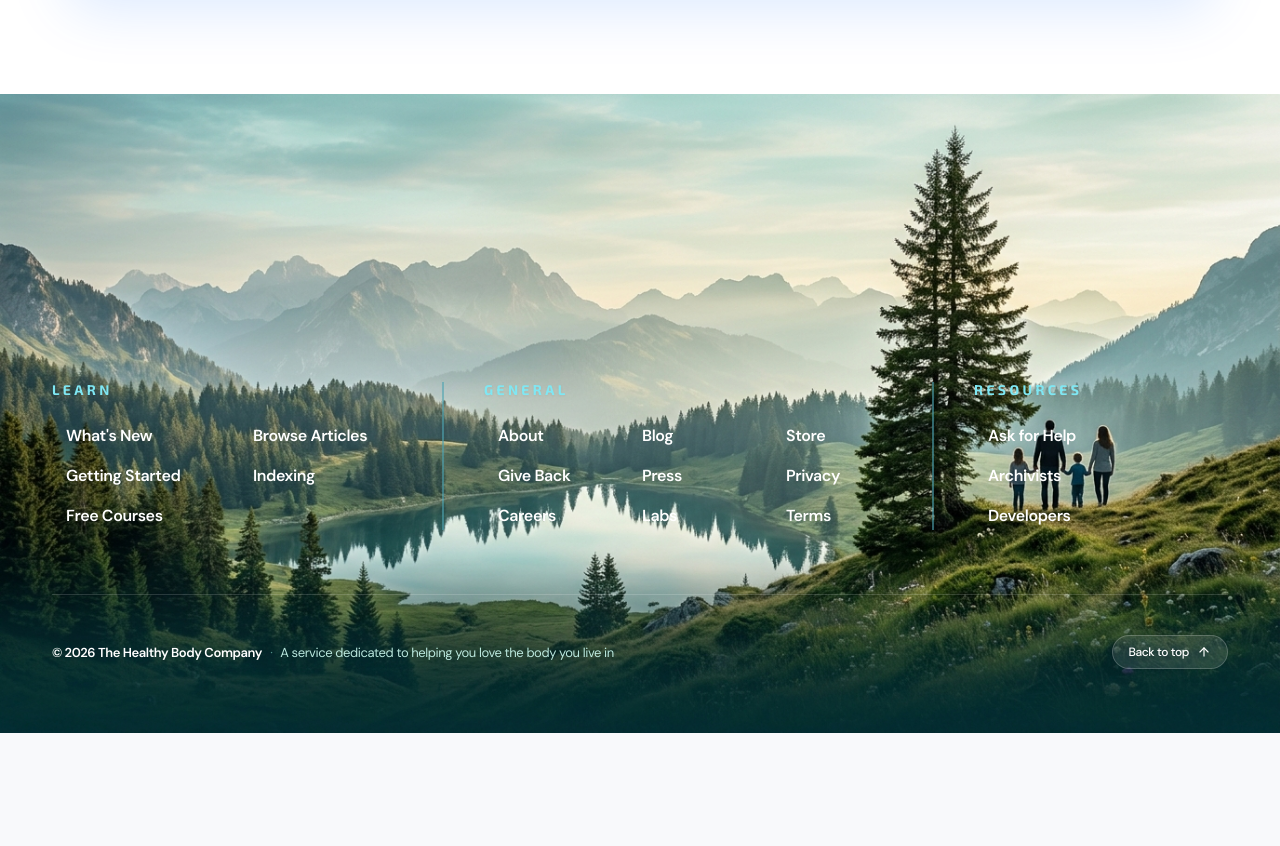
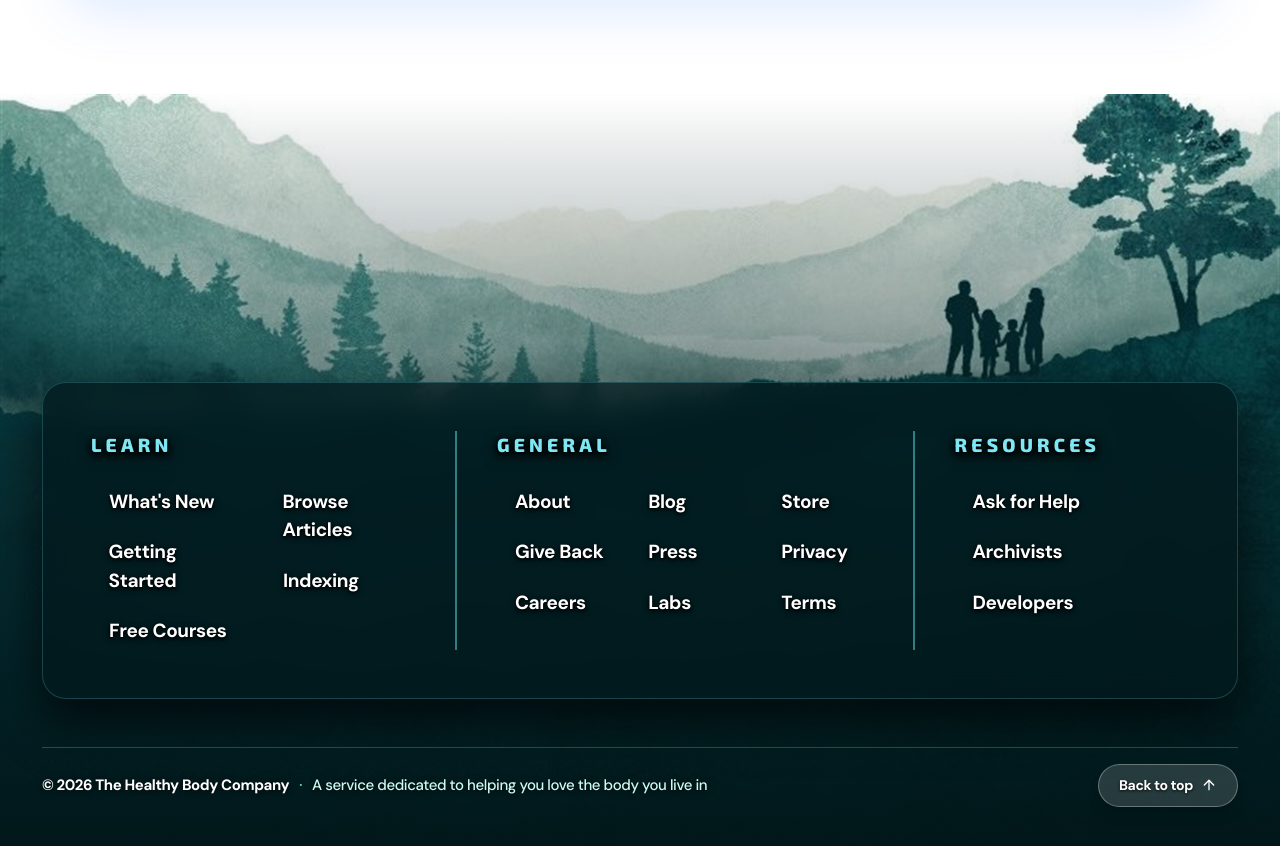
Before and after one commit to Dark-97o/JobGen-HealthyBody, a React (Vite) app: page / in a window 1280 px wide. Shown: the part 8428-9274 px from the top of the page. Before the commit the page ends 9161 px from the top, so only its background shows below. Built offline with nearby package versions, Linux system fonts and the light colour scheme.

Commit message:
Restore original footer photo, boost font size, and add rich shading scrim and text shadows for high contrast

```diff
--- a/src/components/Footer.tsx
+++ b/src/components/Footer.tsx
@@ -24,25 +24,33 @@ export const Footer: React.FC<FooterProps> = ({ onSelectTab, onOpenBooking }) =>
         style={{ backgroundImage: `url('/images/footer-landscape-hd.jpg')` }}
       />
 
+      {/* Atmospheric Shading Gradient to Guarantee Maximum Legibility */}
+      <div className="absolute inset-0 bg-gradient-to-b from-transparent via-[#032025]/60 to-[#011417]/95 pointer-events-none" />
+
       {/* Content Container */}
-      <div className="relative z-10 max-w-[1240px] mx-auto px-6 sm:px-8 space-y-12 sm:space-y-16">
-        {/* Navigation Columns Grid with High-Visibility Lines & Interactive Buttons */}
+      <div className="relative z-10 max-w-[1260px] mx-auto px-6 sm:px-8 space-y-10 sm:space-y-12">
+        {/* Navigation Shaded Scrim Card Container */}
+        <div className="rounded-2xl sm:rounded-3xl bg-[#02181d]/75 backdrop-blur-md p-6 sm:p-8 md:p-10 lg:p-12 border border-[#4EA3B0]/30 shadow-[0_20px_50px_rgba(0,0,0,0.7)]">
           <div className="grid grid-cols-1 md:grid-cols-12 gap-8 lg:gap-0">
             {/* 1. LEARN (2 Sub-Columns) */}
-          <div className="md:col-span-12 lg:col-span-4 lg:pr-10 lg:border-r-2 lg:border-[#4EA3B0]/60">
-            <h3 className="text-xs sm:text-[14px] font-bold uppercase tracking-[0.24em] text-[#7FE7F3] mb-6 drop-shadow-sm">
+            <div className="md:col-span-12 lg:col-span-4 lg:pr-10 lg:border-r-2 lg:border-[#5CE1E6]/50">
+              <h3
+                className="text-[17px] sm:text-[18px] md:text-[19px] font-extrabold uppercase tracking-[0.22em] text-[#7FE7F3] mb-6 drop-shadow-[0_2px_6px_rgba(0,0,0,0.95)]"
+                style={{ textShadow: '0 2px 8px rgba(0,0,0,0.9), 0 1px 3px rgba(0,0,0,1)' }}
+              >
                 LEARN
               </h3>
               <div className="grid grid-cols-2 gap-x-6 gap-y-4">
                 <div>
-                <ul className="space-y-3">
+                  <ul className="space-y-3.5">
                     <li>
                       <button
                         type="button"
                         onClick={() => navigate('blog')}
-                      className="group flex items-center gap-2 text-white hover:text-[#5CE1E6] font-semibold text-[15px] sm:text-[16px] transition-all duration-200 hover:translate-x-1 text-left py-0.5"
+                        className="group flex items-center gap-2.5 text-white hover:text-[#5CE1E6] font-bold text-[17px] sm:text-[18px] md:text-[19px] transition-all duration-200 hover:translate-x-1 text-left py-1 px-2 -mx-2 rounded-lg hover:bg-white/10"
+                        style={{ textShadow: '0 2px 6px rgba(0,0,0,0.9), 0 1px 3px rgba(0,0,0,1)' }}
                       >
-                      <span className="w-1.5 h-1.5 rounded-full bg-[#5CE1E6] opacity-0 group-hover:opacity-100 transition-opacity" />
+                        <span className="w-2 h-2 rounded-full bg-[#5CE1E6] opacity-0 group-hover:opacity-100 transition-opacity" />
                         <span>What's New</span>
                       </button>
                     </li>
@@ -53,9 +61,10 @@ export const Footer: React.FC<FooterProps> = ({ onSelectTab, onOpenBooking }) =>
                           if (onOpenBooking) onOpenBooking();
                           else navigate('services');
                         }}
-                      className="group flex items-center gap-2 text-white hover:text-[#5CE1E6] font-semibold text-[15px] sm:text-[16px] transition-all duration-200 hover:translate-x-1 text-left py-0.5"
+                        className="group flex items-center gap-2.5 text-white hover:text-[#5CE1E6] font-bold text-[17px] sm:text-[18px] md:text-[19px] transition-all duration-200 hover:translate-x-1 text-left py-1 px-2 -mx-2 rounded-lg hover:bg-white/10"
+                        style={{ textShadow: '0 2px 6px rgba(0,0,0,0.9), 0 1px 3px rgba(0,0,0,1)' }}
                       >
-                      <span className="w-1.5 h-1.5 rounded-full bg-[#5CE1E6] opacity-0 group-hover:opacity-100 transition-opacity" />
+                        <span className="w-2 h-2 rounded-full bg-[#5CE1E6] opacity-0 group-hover:opacity-100 transition-opacity" />
                         <span>Getting Started</span>
                       </button>
                     </li>
@@ -66,23 +75,25 @@ export const Footer: React.FC<FooterProps> = ({ onSelectTab, onOpenBooking }) =>
                           if (onOpenBooking) onOpenBooking();
                           else navigate('services');
                         }}
-                      className="group flex items-center gap-2 text-white hover:text-[#5CE1E6] font-semibold text-[15px] sm:text-[16px] transition-all duration-200 hover:translate-x-1 text-left py-0.5"
+                        className="group flex items-center gap-2.5 text-white hover:text-[#5CE1E6] font-bold text-[17px] sm:text-[18px] md:text-[19px] transition-all duration-200 hover:translate-x-1 text-left py-1 px-2 -mx-2 rounded-lg hover:bg-white/10"
+                        style={{ textShadow: '0 2px 6px rgba(0,0,0,0.9), 0 1px 3px rgba(0,0,0,1)' }}
                       >
-                      <span className="w-1.5 h-1.5 rounded-full bg-[#5CE1E6] opacity-0 group-hover:opacity-100 transition-opacity" />
+                        <span className="w-2 h-2 rounded-full bg-[#5CE1E6] opacity-0 group-hover:opacity-100 transition-opacity" />
                         <span>Free Courses</span>
                       </button>
                     </li>
                   </ul>
                 </div>
                 <div>
-                <ul className="space-y-3">
+                  <ul className="space-y-3.5">
                     <li>
                       <button
                         type="button"
                         onClick={() => navigate('blog')}
-                      className="group flex items-center gap-2 text-white hover:text-[#5CE1E6] font-semibold text-[15px] sm:text-[16px] transition-all duration-200 hover:translate-x-1 text-left py-0.5"
+                        className="group flex items-center gap-2.5 text-white hover:text-[#5CE1E6] font-bold text-[17px] sm:text-[18px] md:text-[19px] transition-all duration-200 hover:translate-x-1 text-left py-1 px-2 -mx-2 rounded-lg hover:bg-white/10"
+                        style={{ textShadow: '0 2px 6px rgba(0,0,0,0.9), 0 1px 3px rgba(0,0,0,1)' }}
                       >
-                      <span className="w-1.5 h-1.5 rounded-full bg-[#5CE1E6] opacity-0 group-hover:opacity-100 transition-opacity" />
+                        <span className="w-2 h-2 rounded-full bg-[#5CE1E6] opacity-0 group-hover:opacity-100 transition-opacity" />
                         <span>Browse Articles</span>
                       </button>
                     </li>
@@ -90,9 +101,10 @@ export const Footer: React.FC<FooterProps> = ({ onSelectTab, onOpenBooking }) =>
                       <button
                         type="button"
                         onClick={() => navigate('services')}
-                      className="group flex items-center gap-2 text-white hover:text-[#5CE1E6] font-semibold text-[15px] sm:text-[16px] transition-all duration-200 hover:translate-x-1 text-left py-0.5"
+                        className="group flex items-center gap-2.5 text-white hover:text-[#5CE1E6] font-bold text-[17px] sm:text-[18px] md:text-[19px] transition-all duration-200 hover:translate-x-1 text-left py-1 px-2 -mx-2 rounded-lg hover:bg-white/10"
+                        style={{ textShadow: '0 2px 6px rgba(0,0,0,0.9), 0 1px 3px rgba(0,0,0,1)' }}
                       >
-                      <span className="w-1.5 h-1.5 rounded-full bg-[#5CE1E6] opacity-0 group-hover:opacity-100 transition-opacity" />
+                        <span className="w-2 h-2 rounded-full bg-[#5CE1E6] opacity-0 group-hover:opacity-100 transition-opacity" />
                         <span>Indexing</span>
                       </button>
                     </li>
@@ -102,20 +114,24 @@ export const Footer: React.FC<FooterProps> = ({ onSelectTab, onOpenBooking }) =>
             </div>
 
             {/* 2. GENERAL (3 Sub-Columns) */}
-          <div className="md:col-span-12 lg:col-span-5 lg:px-10 lg:border-r-2 lg:border-[#4EA3B0]/60">
-            <h3 className="text-xs sm:text-[14px] font-bold uppercase tracking-[0.24em] text-[#7FE7F3] mb-6 drop-shadow-sm">
+            <div className="md:col-span-12 lg:col-span-5 lg:px-10 lg:border-r-2 lg:border-[#5CE1E6]/50">
+              <h3
+                className="text-[17px] sm:text-[18px] md:text-[19px] font-extrabold uppercase tracking-[0.22em] text-[#7FE7F3] mb-6 drop-shadow-[0_2px_6px_rgba(0,0,0,0.95)]"
+                style={{ textShadow: '0 2px 8px rgba(0,0,0,0.9), 0 1px 3px rgba(0,0,0,1)' }}
+              >
                 GENERAL
               </h3>
               <div className="grid grid-cols-3 gap-x-6 gap-y-4">
                 <div>
-                <ul className="space-y-3">
+                  <ul className="space-y-3.5">
                     <li>
                       <button
                         type="button"
                         onClick={() => navigate('about')}
-                      className="group flex items-center gap-2 text-white hover:text-[#5CE1E6] font-semibold text-[15px] sm:text-[16px] transition-all duration-200 hover:translate-x-1 text-left py-0.5"
+                        className="group flex items-center gap-2.5 text-white hover:text-[#5CE1E6] font-bold text-[17px] sm:text-[18px] md:text-[19px] transition-all duration-200 hover:translate-x-1 text-left py-1 px-2 -mx-2 rounded-lg hover:bg-white/10"
+                        style={{ textShadow: '0 2px 6px rgba(0,0,0,0.9), 0 1px 3px rgba(0,0,0,1)' }}
                       >
-                      <span className="w-1.5 h-1.5 rounded-full bg-[#5CE1E6] opacity-0 group-hover:opacity-100 transition-opacity" />
+                        <span className="w-2 h-2 rounded-full bg-[#5CE1E6] opacity-0 group-hover:opacity-100 transition-opacity" />
                         <span>About</span>
                       </button>
                     </li>
@@ -123,9 +139,10 @@ export const Footer: React.FC<FooterProps> = ({ onSelectTab, onOpenBooking }) =>
                       <button
                         type="button"
                         onClick={() => navigate('services')}
-                      className="group flex items-center gap-2 text-white hover:text-[#5CE1E6] font-semibold text-[15px] sm:text-[16px] transition-all duration-200 hover:translate-x-1 text-left py-0.5"
+                        className="group flex items-center gap-2.5 text-white hover:text-[#5CE1E6] font-bold text-[17px] sm:text-[18px] md:text-[19px] transition-all duration-200 hover:translate-x-1 text-left py-1 px-2 -mx-2 rounded-lg hover:bg-white/10"
+                        style={{ textShadow: '0 2px 6px rgba(0,0,0,0.9), 0 1px 3px rgba(0,0,0,1)' }}
                       >
-                      <span className="w-1.5 h-1.5 rounded-full bg-[#5CE1E6] opacity-0 group-hover:opacity-100 transition-opacity" />
+                        <span className="w-2 h-2 rounded-full bg-[#5CE1E6] opacity-0 group-hover:opacity-100 transition-opacity" />
                         <span>Give Back</span>
                       </button>
                     </li>
@@ -133,23 +150,25 @@ export const Footer: React.FC<FooterProps> = ({ onSelectTab, onOpenBooking }) =>
                       <button
                         type="button"
                         onClick={() => navigate('careers')}
-                      className="group flex items-center gap-2 text-white hover:text-[#5CE1E6] font-semibold text-[15px] sm:text-[16px] transition-all duration-200 hover:translate-x-1 text-left py-0.5"
+                        className="group flex items-center gap-2.5 text-white hover:text-[#5CE1E6] font-bold text-[17px] sm:text-[18px] md:text-[19px] transition-all duration-200 hover:translate-x-1 text-left py-1 px-2 -mx-2 rounded-lg hover:bg-white/10"
+                        style={{ textShadow: '0 2px 6px rgba(0,0,0,0.9), 0 1px 3px rgba(0,0,0,1)' }}
                       >
-                      <span className="w-1.5 h-1.5 rounded-full bg-[#5CE1E6] opacity-0 group-hover:opacity-100 transition-opacity" />
+                        <span className="w-2 h-2 rounded-full bg-[#5CE1E6] opacity-0 group-hover:opacity-100 transition-opacity" />
                         <span>Careers</span>
                       </button>
                     </li>
                   </ul>
                 </div>
                 <div>
-                <ul className="space-y-3">
+                  <ul className="space-y-3.5">
                     <li>
                       <button
                         type="button"
                         onClick={() => navigate('blog')}
-                      className="group flex items-center gap-2 text-white hover:text-[#5CE1E6] font-semibold text-[15px] sm:text-[16px] transition-all duration-200 hover:translate-x-1 text-left py-0.5"
+                        className="group flex items-center gap-2.5 text-white hover:text-[#5CE1E6] font-bold text-[17px] sm:text-[18px] md:text-[19px] transition-all duration-200 hover:translate-x-1 text-left py-1 px-2 -mx-2 rounded-lg hover:bg-white/10"
+                        style={{ textShadow: '0 2px 6px rgba(0,0,0,0.9), 0 1px 3px rgba(0,0,0,1)' }}
                       >
-                      <span className="w-1.5 h-1.5 rounded-full bg-[#5CE1E6] opacity-0 group-hover:opacity-100 transition-opacity" />
+                        <span className="w-2 h-2 rounded-full bg-[#5CE1E6] opacity-0 group-hover:opacity-100 transition-opacity" />
                         <span>Blog</span>
                       </button>
                     </li>
@@ -157,9 +176,10 @@ export const Footer: React.FC<FooterProps> = ({ onSelectTab, onOpenBooking }) =>
                       <button
                         type="button"
                         onClick={() => navigate('locations')}
-                      className="group flex items-center gap-2 text-white hover:text-[#5CE1E6] font-semibold text-[15px] sm:text-[16px] transition-all duration-200 hover:translate-x-1 text-left py-0.5"
+                        className="group flex items-center gap-2.5 text-white hover:text-[#5CE1E6] font-bold text-[17px] sm:text-[18px] md:text-[19px] transition-all duration-200 hover:translate-x-1 text-left py-1 px-2 -mx-2 rounded-lg hover:bg-white/10"
+                        style={{ textShadow: '0 2px 6px rgba(0,0,0,0.9), 0 1px 3px rgba(0,0,0,1)' }}
                       >
-                      <span className="w-1.5 h-1.5 rounded-full bg-[#5CE1E6] opacity-0 group-hover:opacity-100 transition-opacity" />
+                        <span className="w-2 h-2 rounded-full bg-[#5CE1E6] opacity-0 group-hover:opacity-100 transition-opacity" />
                         <span>Press</span>
                       </button>
                     </li>
@@ -167,23 +187,25 @@ export const Footer: React.FC<FooterProps> = ({ onSelectTab, onOpenBooking }) =>
                       <button
                         type="button"
                         onClick={() => navigate('team')}
-                      className="group flex items-center gap-2 text-white hover:text-[#5CE1E6] font-semibold text-[15px] sm:text-[16px] transition-all duration-200 hover:translate-x-1 text-left py-0.5"
+                        className="group flex items-center gap-2.5 text-white hover:text-[#5CE1E6] font-bold text-[17px] sm:text-[18px] md:text-[19px] transition-all duration-200 hover:translate-x-1 text-left py-1 px-2 -mx-2 rounded-lg hover:bg-white/10"
+                        style={{ textShadow: '0 2px 6px rgba(0,0,0,0.9), 0 1px 3px rgba(0,0,0,1)' }}
                       >
-                      <span className="w-1.5 h-1.5 rounded-full bg-[#5CE1E6] opacity-0 group-hover:opacity-100 transition-opacity" />
+                        <span className="w-2 h-2 rounded-full bg-[#5CE1E6] opacity-0 group-hover:opacity-100 transition-opacity" />
                         <span>Labs</span>
                       </button>
                     </li>
                   </ul>
                 </div>
                 <div>
-                <ul className="space-y-3">
+                  <ul className="space-y-3.5">
                     <li>
                       <button
                         type="button"
                         onClick={() => navigate('locations')}
-                      className="group flex items-center gap-2 text-white hover:text-[#5CE1E6] font-semibold text-[15px] sm:text-[16px] transition-all duration-200 hover:translate-x-1 text-left py-0.5"
+                        className="group flex items-center gap-2.5 text-white hover:text-[#5CE1E6] font-bold text-[17px] sm:text-[18px] md:text-[19px] transition-all duration-200 hover:translate-x-1 text-left py-1 px-2 -mx-2 rounded-lg hover:bg-white/10"
+                        style={{ textShadow: '0 2px 6px rgba(0,0,0,0.9), 0 1px 3px rgba(0,0,0,1)' }}
                       >
-                      <span className="w-1.5 h-1.5 rounded-full bg-[#5CE1E6] opacity-0 group-hover:opacity-100 transition-opacity" />
+                        <span className="w-2 h-2 rounded-full bg-[#5CE1E6] opacity-0 group-hover:opacity-100 transition-opacity" />
                         <span>Store</span>
                       </button>
                     </li>
@@ -191,9 +213,10 @@ export const Footer: React.FC<FooterProps> = ({ onSelectTab, onOpenBooking }) =>
                       <button
                         type="button"
                         onClick={() => navigate('about')}
-                      className="group flex items-center gap-2 text-white hover:text-[#5CE1E6] font-semibold text-[15px] sm:text-[16px] transition-all duration-200 hover:translate-x-1 text-left py-0.5"
+                        className="group flex items-center gap-2.5 text-white hover:text-[#5CE1E6] font-bold text-[17px] sm:text-[18px] md:text-[19px] transition-all duration-200 hover:translate-x-1 text-left py-1 px-2 -mx-2 rounded-lg hover:bg-white/10"
+                        style={{ textShadow: '0 2px 6px rgba(0,0,0,0.9), 0 1px 3px rgba(0,0,0,1)' }}
                       >
-                      <span className="w-1.5 h-1.5 rounded-full bg-[#5CE1E6] opacity-0 group-hover:opacity-100 transition-opacity" />
+                        <span className="w-2 h-2 rounded-full bg-[#5CE1E6] opacity-0 group-hover:opacity-100 transition-opacity" />
                         <span>Privacy</span>
                       </button>
                     </li>
@@ -201,9 +224,10 @@ export const Footer: React.FC<FooterProps> = ({ onSelectTab, onOpenBooking }) =>
                       <button
                         type="button"
                         onClick={() => navigate('faqs')}
-                      className="group flex items-center gap-2 text-white hover:text-[#5CE1E6] font-semibold text-[15px] sm:text-[16px] transition-all duration-200 hover:translate-x-1 text-left py-0.5"
+                        className="group flex items-center gap-2.5 text-white hover:text-[#5CE1E6] font-bold text-[17px] sm:text-[18px] md:text-[19px] transition-all duration-200 hover:translate-x-1 text-left py-1 px-2 -mx-2 rounded-lg hover:bg-white/10"
+                        style={{ textShadow: '0 2px 6px rgba(0,0,0,0.9), 0 1px 3px rgba(0,0,0,1)' }}
                       >
-                      <span className="w-1.5 h-1.5 rounded-full bg-[#5CE1E6] opacity-0 group-hover:opacity-100 transition-opacity" />
+                        <span className="w-2 h-2 rounded-full bg-[#5CE1E6] opacity-0 group-hover:opacity-100 transition-opacity" />
                         <span>Terms</span>
                       </button>
                     </li>
@@ -214,10 +238,13 @@ export const Footer: React.FC<FooterProps> = ({ onSelectTab, onOpenBooking }) =>
 
             {/* 3. RESOURCES (1 Sub-Column) */}
             <div className="md:col-span-12 lg:col-span-3 lg:pl-10">
-            <h3 className="text-xs sm:text-[14px] font-bold uppercase tracking-[0.24em] text-[#7FE7F3] mb-6 drop-shadow-sm">
+              <h3
+                className="text-[17px] sm:text-[18px] md:text-[19px] font-extrabold uppercase tracking-[0.22em] text-[#7FE7F3] mb-6 drop-shadow-[0_2px_6px_rgba(0,0,0,0.95)]"
+                style={{ textShadow: '0 2px 8px rgba(0,0,0,0.9), 0 1px 3px rgba(0,0,0,1)' }}
+              >
                 RESOURCES
               </h3>
-            <ul className="space-y-3">
+              <ul className="space-y-3.5">
                 <li>
                   <button
                     type="button"
@@ -225,9 +252,10 @@ export const Footer: React.FC<FooterProps> = ({ onSelectTab, onOpenBooking }) =>
                       if (onOpenBooking) onOpenBooking();
                       else navigate('locations');
                     }}
-                  className="group flex items-center gap-2 text-white hover:text-[#5CE1E6] font-semibold text-[15px] sm:text-[16px] transition-all duration-200 hover:translate-x-1 text-left py-0.5"
+                    className="group flex items-center gap-2.5 text-white hover:text-[#5CE1E6] font-bold text-[17px] sm:text-[18px] md:text-[19px] transition-all duration-200 hover:translate-x-1 text-left py-1 px-2 -mx-2 rounded-lg hover:bg-white/10"
+                    style={{ textShadow: '0 2px 6px rgba(0,0,0,0.9), 0 1px 3px rgba(0,0,0,1)' }}
                   >
-                  <span className="w-1.5 h-1.5 rounded-full bg-[#5CE1E6] opacity-0 group-hover:opacity-100 transition-opacity" />
+                    <span className="w-2 h-2 rounded-full bg-[#5CE1E6] opacity-0 group-hover:opacity-100 transition-opacity" />
                     <span>Ask for Help</span>
                   </button>
                 </li>
@@ -235,9 +263,10 @@ export const Footer: React.FC<FooterProps> = ({ onSelectTab, onOpenBooking }) =>
                   <button
                     type="button"
                     onClick={() => navigate('team')}
-                  className="group flex items-center gap-2 text-white hover:text-[#5CE1E6] font-semibold text-[15px] sm:text-[16px] transition-all duration-200 hover:translate-x-1 text-left py-0.5"
+                    className="group flex items-center gap-2.5 text-white hover:text-[#5CE1E6] font-bold text-[17px] sm:text-[18px] md:text-[19px] transition-all duration-200 hover:translate-x-1 text-left py-1 px-2 -mx-2 rounded-lg hover:bg-white/10"
+                    style={{ textShadow: '0 2px 6px rgba(0,0,0,0.9), 0 1px 3px rgba(0,0,0,1)' }}
                   >
-                  <span className="w-1.5 h-1.5 rounded-full bg-[#5CE1E6] opacity-0 group-hover:opacity-100 transition-opacity" />
+                    <span className="w-2 h-2 rounded-full bg-[#5CE1E6] opacity-0 group-hover:opacity-100 transition-opacity" />
                     <span>Archivists</span>
                   </button>
                 </li>
@@ -245,31 +274,34 @@ export const Footer: React.FC<FooterProps> = ({ onSelectTab, onOpenBooking }) =>
                   <button
                     type="button"
                     onClick={() => navigate('careers')}
-                  className="group flex items-center gap-2 text-white hover:text-[#5CE1E6] font-semibold text-[15px] sm:text-[16px] transition-all duration-200 hover:translate-x-1 text-left py-0.5"
+                    className="group flex items-center gap-2.5 text-white hover:text-[#5CE1E6] font-bold text-[17px] sm:text-[18px] md:text-[19px] transition-all duration-200 hover:translate-x-1 text-left py-1 px-2 -mx-2 rounded-lg hover:bg-white/10"
+                    style={{ textShadow: '0 2px 6px rgba(0,0,0,0.9), 0 1px 3px rgba(0,0,0,1)' }}
                   >
-                  <span className="w-1.5 h-1.5 rounded-full bg-[#5CE1E6] opacity-0 group-hover:opacity-100 transition-opacity" />
+                    <span className="w-2 h-2 rounded-full bg-[#5CE1E6] opacity-0 group-hover:opacity-100 transition-opacity" />
                     <span>Developers</span>
                   </button>
                 </li>
               </ul>
             </div>
           </div>
+        </div>
 
         {/* Bottom Copyright & Attribution Bar */}
-        <div className="pt-8 sm:pt-10 border-t border-white/15 flex flex-col sm:flex-row items-start sm:items-center justify-between gap-4 text-xs sm:text-[13px] text-teal-100/90">
-          <p className="leading-relaxed">
-            <span className="font-semibold text-white">© 2026 The Healthy Body Company</span>
-            <span className="mx-2 text-teal-200/50">·</span>
+        <div className="pt-4 border-t border-white/20 flex flex-col sm:flex-row items-start sm:items-center justify-between gap-4 text-[14px] sm:text-[15px] text-teal-100 font-medium">
+          <p className="leading-relaxed drop-shadow-[0_1px_3px_rgba(0,0,0,0.9)]">
+            <span className="font-bold text-white">© 2026 The Healthy Body Company</span>
+            <span className="mx-2.5 text-teal-300">·</span>
             <span>A service dedicated to helping you love the body you live in</span>
           </p>
 
           <button
             type="button"
             onClick={scrollToTop}
-            className="inline-flex items-center gap-2 px-4 py-2 rounded-full bg-white/10 hover:bg-white/20 border border-white/20 text-white font-medium text-xs transition-all shadow-sm"
+            className="inline-flex items-center gap-2 px-5 py-2.5 rounded-full bg-white/15 hover:bg-white/25 border border-white/30 text-white font-bold text-[14px] transition-all shadow-lg hover:shadow-xl hover:scale-105"
+            style={{ textShadow: '0 1px 3px rgba(0,0,0,0.9)' }}
           >
             <span>Back to top</span>
-            <ArrowUp className="w-3.5 h-3.5" />
+            <ArrowUp className="w-4 h-4" />
           </button>
         </div>
       </div>
```
Also changed, not shown: public/images/footer-landscape-hd.jpg. Lines whose indentation alone changed are shown as unchanged.
